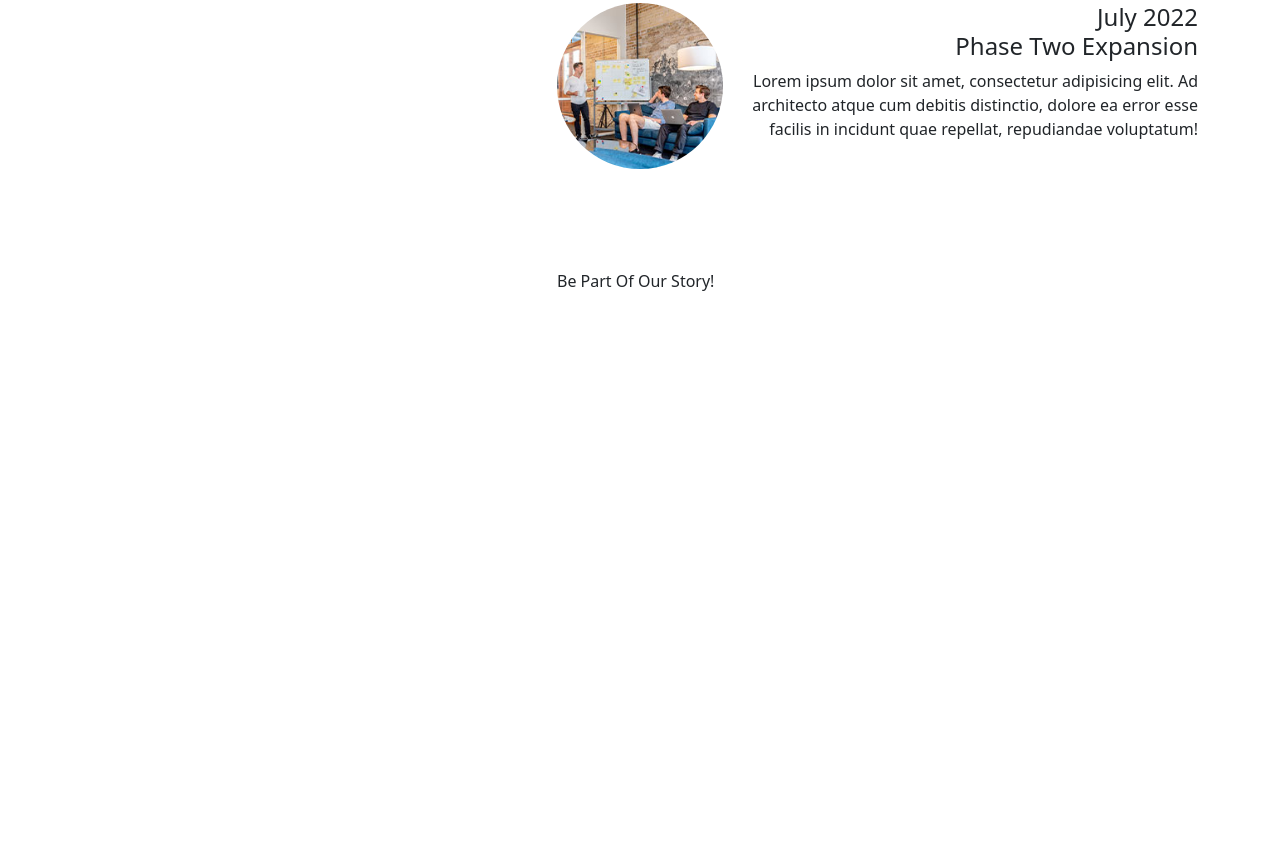
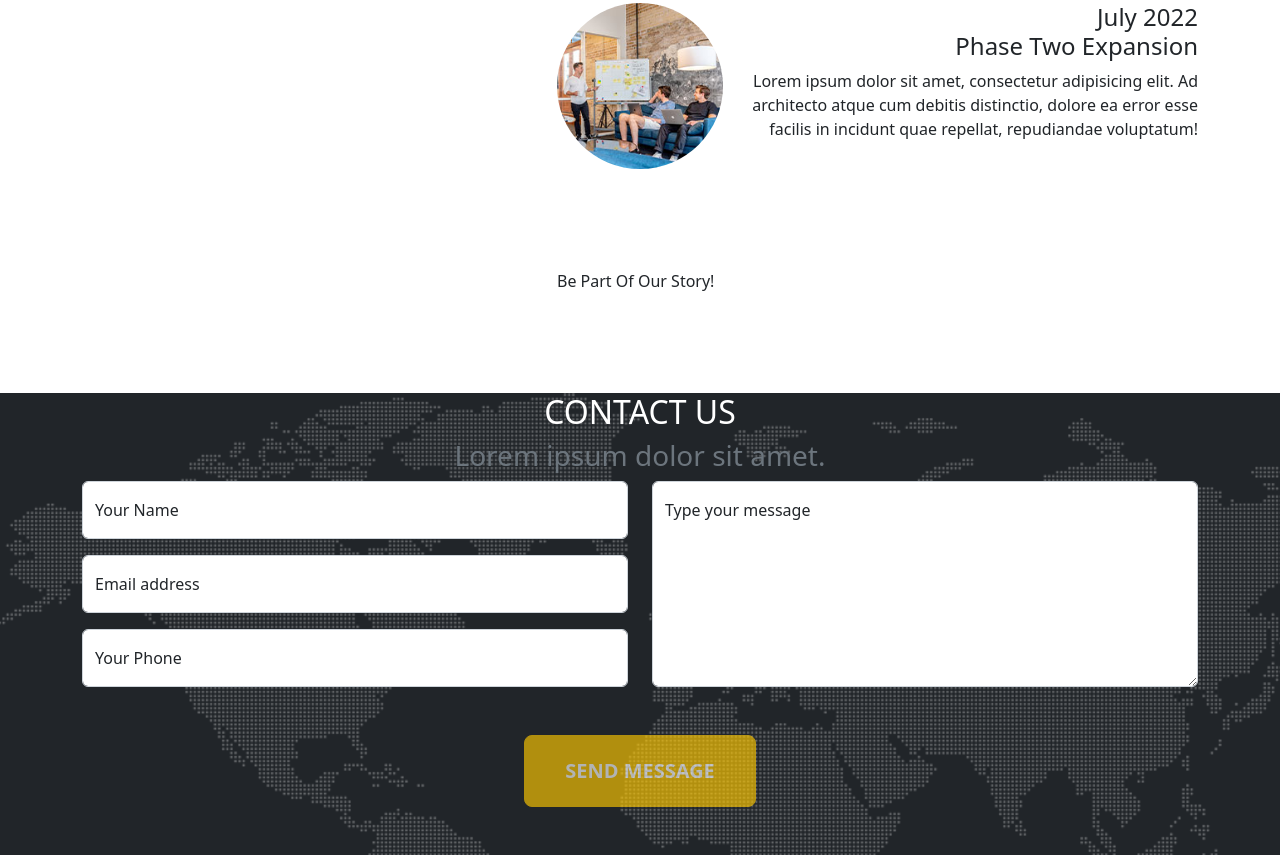
Before and after one commit to AndrewLyko/agency_layout, a website: page index.html in a window 1280 px wide. Shown: the part 2890-3745 px from the top of the page. Before the commit the page ends 3283 px from the top, so only its background shows below. Drawn offline with nearby package versions, Linux system fonts and the light colour scheme; files that its build step writes are made by us from their sources.

Commit message:
section with custom form

```diff
--- a/assets/scss/custom_cls.scss
+++ b/assets/scss/custom_cls.scss
@@ -6,3 +6,7 @@
 .mb-100 {
   margin-bottom: rem(100px);
 }
+
+.bg-background-img{
+  background-image: url("#{$img-path}form_bg.png");
+}
--- a/index.html
+++ b/index.html
@@ -114,7 +114,6 @@
     </section>
 
     <section class="bg-light">
-
         <div class="container">
             <div class="col text-center">
                 <h2 class="title text-uppercase">Portfolio</h2>
@@ -201,7 +200,6 @@
                 </div>
             </div>
         </div>
-
     </section>
 
     <section class="container page-section">
@@ -256,10 +254,49 @@
         </div>
         <div class="row mb-100">
             <div class="col-md-2 offset-md-5">
-               <span>Be Part Of Our Story!</span>
+                <span>Be Part Of Our Story!</span>
             </div>
         </div>
+    </section>
 
+    <section class="bg-dark bg-background-img">
+        <div class="container">
+            <div class="row">
+                <div class="col text-center">
+                    <h2 class="title text-uppercase text-white">Contact us</h2>
+                    <h3 class="subtitle text-muted">Lorem ipsum dolor sit amet.</h3>
+                </div>
+            </div>
+            <form action="" method="post" class="row">
+                <div class="col-md-6">
+                    <div class="form-floating mb-3">
+                        <input type="text" class="form-control" id="userName" placeholder="John Doe">
+                        <label for="userName">Your Name</label>
+                    </div>
+                    <div class="form-floating mb-3">
+                        <input type="email" class="form-control" id="floatingInput" placeholder="name@example.com">
+                        <label for="floatingInput">Email address</label>
+                    </div>
+                    <div class="form-floating">
+                        <input type="tel" class="form-control" id="phoneNumber" placeholder="+48">
+                        <label for="phoneNumber">Your Phone</label>
+                    </div>
+                </div>
+                <div class="col-md-6">
+                    <div class="form-floating h-100">
+                        <label for="FormControlTextarea" class="form-label">Type your message</label>
+                        <textarea class="form-control h-100" id="FormControlTextarea" rows="6"
+                                  placeholder="Your message"></textarea>
+                    </div>
+                </div>
+                <div class="col-12 text-center mt-5 mb-5 ">
+                    <button type="submit"
+                            class="btn btn-primary py-1-25 px-2-25 fw-bold btn-lg text-uppercase text-white disabled">
+                        Send Message
+                    </button>
+                </div>
+            </form>
+        </div>
     </section>
 
 </main>
```
Also changed, not shown: assets/images/form_bg.png (added).
